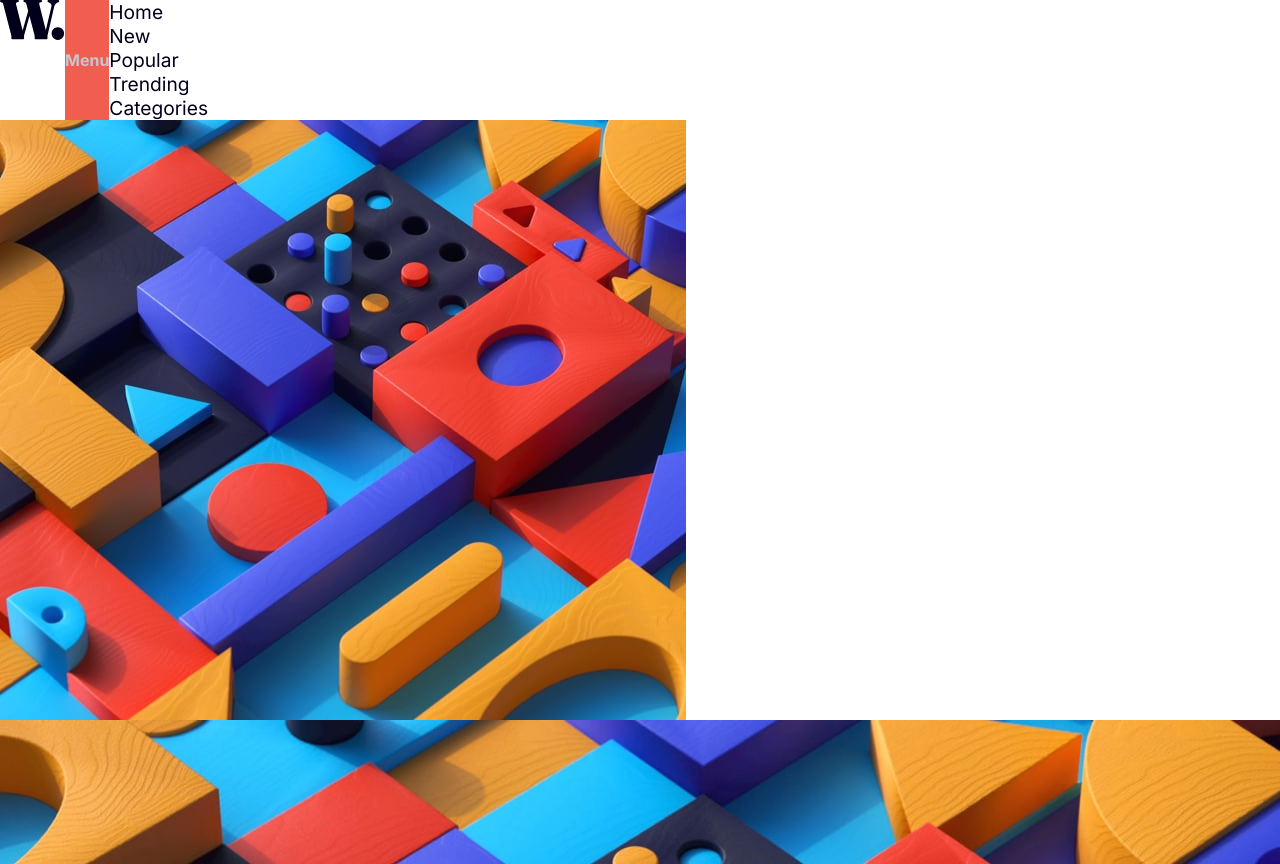
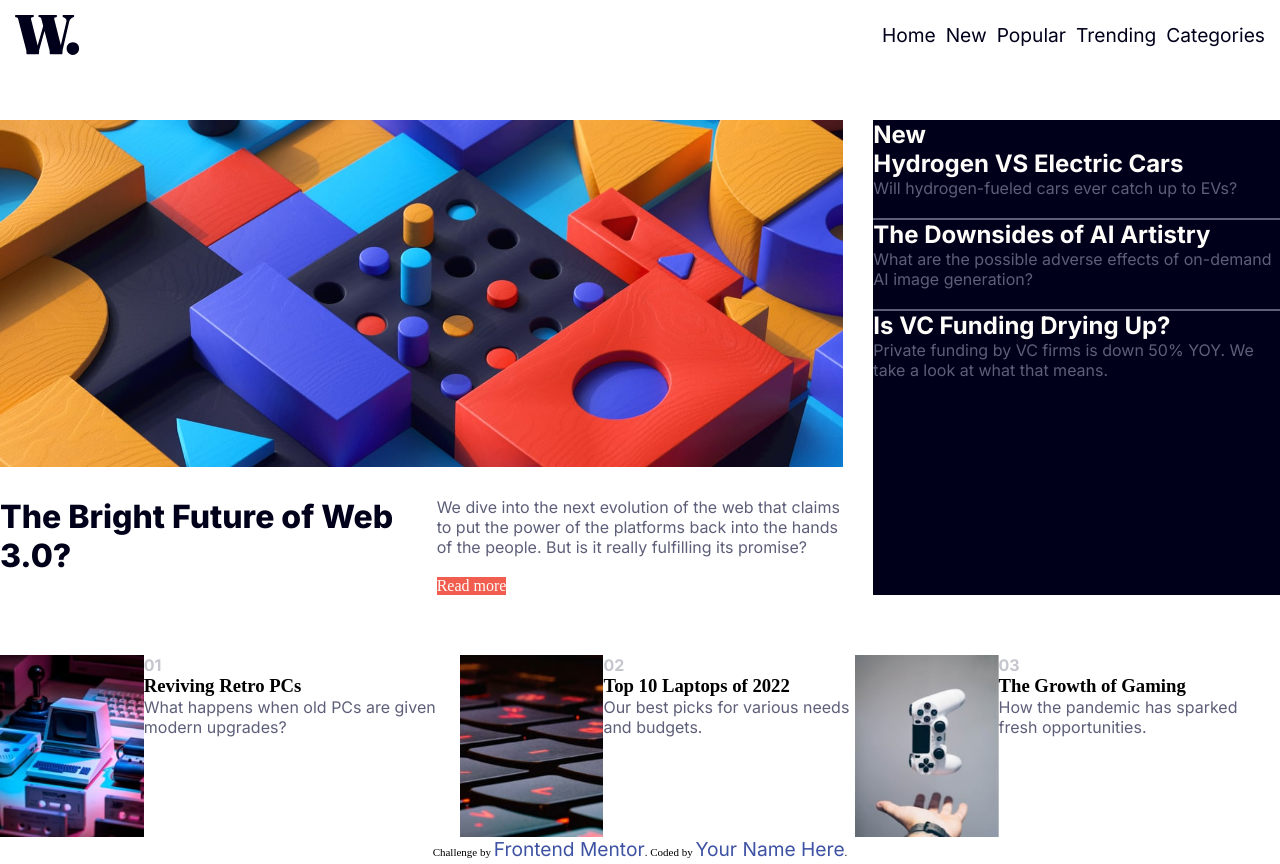
Before and after one commit to EYRAM565/News-Hompage, a plain HTML site: page index.html in a window 1280 px wide. Shown: the top 864 px of the page. Drawn offline with Linux system fonts and the light colour scheme.

Commit message:
updates made in html and css files

```diff
--- a/index.html
+++ b/index.html
@@ -34,11 +34,12 @@
   </header>
 
 
-  <main >
+  <main>
     <div class="section1">
       <picture>
-        <img src="assets/images/image-web-3-mobile.jpg" alt="image-web-3-mobile" class="mobile">
-        <img src="assets/images/image-web-3-desktop.jpg" alt="image-web-3-desktop" class="desktop">
+        <source media="(min-width: 768px)" srcset="assets/images/image-web-3-desktop.jpg">
+        <source media="(min-width: 480px)" srcset="assets/images/image-web-3-mobile.jpg">
+        <img src="assets/images/image-web-3-mobile.jpg" alt="web 3 image for mobile version">
       </picture>
     </div>
 
@@ -55,29 +56,31 @@
         But is it really fulfilling its promise?
        </p>
         <button> Read more</button>
-    </div>
+   </div>
 
     <div class="section4">
-      <div class="container">
+
         <h2>New </h2>
         <div class="container1">
           <h2>Hydrogen VS Electric Cars</h2>
           <p>Will hydrogen-fueled cars ever catch up to EVs?</p>
         </div>
+        <br>
         <div class="divider"></div>
         <div class="container1">
           <h2>The Downsides of AI Artistry</h2>
           <p>What are the possible adverse effects of on-demand AI image generation?</p>
         </div>
+        <br>
         <div class="divider"></div>
         <div class="container1">
           <h2>Is VC Funding Drying Up?</h2>
           <p>Private funding by VC firms is down 50% YOY. We take a look at what that means.</p>
         </div>
-      </div>
+
     </div>
 
-    <div class=" section5 flex">
+    <div class=" section5">
       <div class="foo flex">
         <div class="image">
           <img class="retro__top__gaming" src="assets/images/image-retro-pcs.jpg" alt="">
--- a/style.css
+++ b/style.css
@@ -53,7 +53,7 @@ p{
 }
 
 
-.container{
+.section4{
     background-color: var(--VeryDarkBlue);
     font-family: var(--FontInter);
 }
@@ -198,11 +198,6 @@ button{
 
 
 
-    .mobile{
-        display: block;
-        margin: 20px auto;
-        width: 90%;
-    }
 
     .bright__evol_readmore{
         padding-top: 15px;
@@ -255,6 +250,63 @@ button{
 
 @media screen and (min-width:768px){
     .sr-only{
-        display: nones;
+        display: none;
     }
+
+    header{
+
+        align-items: center;
+        justify-content: space-between;
+        padding: 15px;
+    }
+
+    .list{
+        display: flex;
+        align-items: center;
+        gap: 10px;
+    }
+
+    main{
+        display: grid;
+        grid-template-columns: repeat(6, 1fr);
+        grid-template-rows: repeat(2, 1fr);
+        gap: 30px;
+        margin-top: 50px;
+    }
+
+    .section1{
+        grid-column: 1 / 5 ;
+        grid-row: 1 / 3;
+    }
+
+    .section2{
+        grid-row: 3 /  3;
+        grid-column: 1 /  3;
+
+    }
+
+    .section3 {
+        grid-column: 3 / 5;
+        grid-row: 3 / 4;
+    }
+
+    .section3 button{
+        margin-top: 20px;
+    }
+
+
+    .section4{
+
+        grid-column: 5 / 7;
+        grid-row: 1 / 4;
+
+    }
+
+    .section5{
+        display: flex;
+        grid-column: 1 / 7;
+        grid-row: 5 / 7;
+    }
+
+
 }
```
